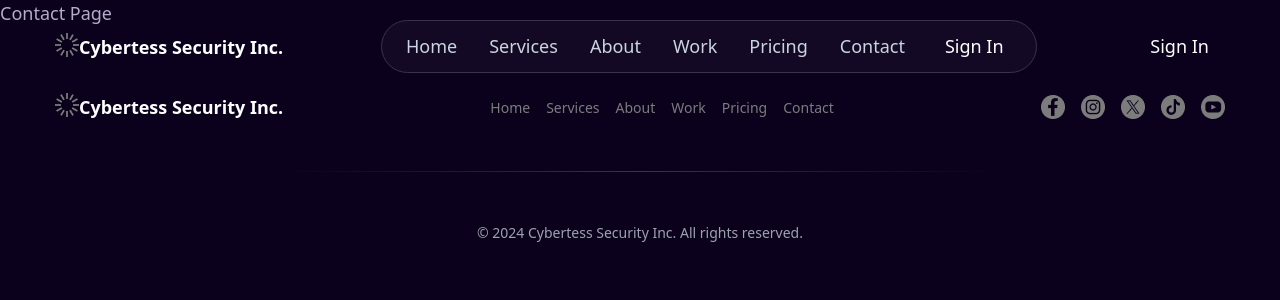
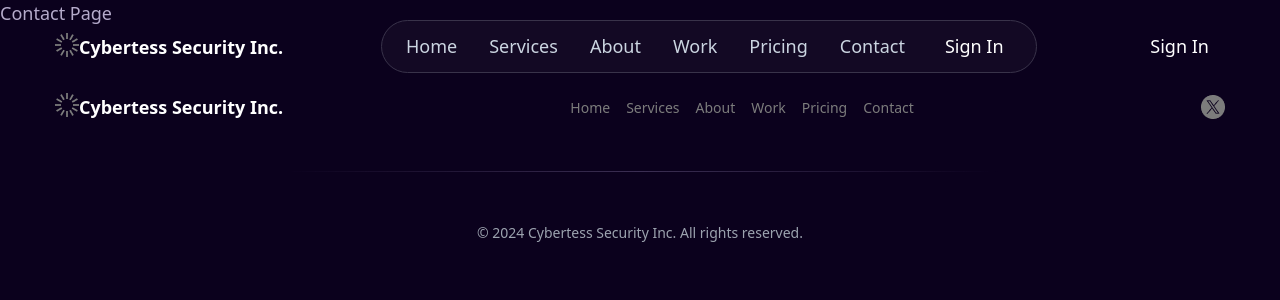
Before and after one commit to tarunkumar2112/staging, a React (Create React App) app: page /contact in a window 1280 px wide. Shown: the top 300 px of the page. Built offline with nearby package versions, Linux system fonts and the light colour scheme.

Commit message:
Update Footer.js

```diff
--- a/src/components/Footer.js
+++ b/src/components/Footer.js
@@ -31,11 +31,7 @@ const Footer = () => {
         {/* Social Media Icons */}
         <div className="flex space-x-4">
           {/* Replace the src attribute with the URLs of your social media icons */}
-          <a href="#" target="_blank"><img src={Facebook} alt="Social Media Icon" className="h-6 w-6" /></a>
-          <a href="#" target="_blank"><img src={Insta} alt="Social Media Icon" className="h-6 w-6" /></a>
           <a href="https://x.com/ArmanSameer95" target="_blank"><img src={Twitter} alt="Social Media Icon" className="h-6 w-6" /></a>
-          <a href="#" target="_blank"><img src={Tiktok} alt="Social Media Icon" className="h-6 w-6" /></a>
-          <a href="#" target="_blank"><img src={Youtube} alt="Social Media Icon" className="h-6 w-6" /></a>
 
         </div>
       </div>
```
